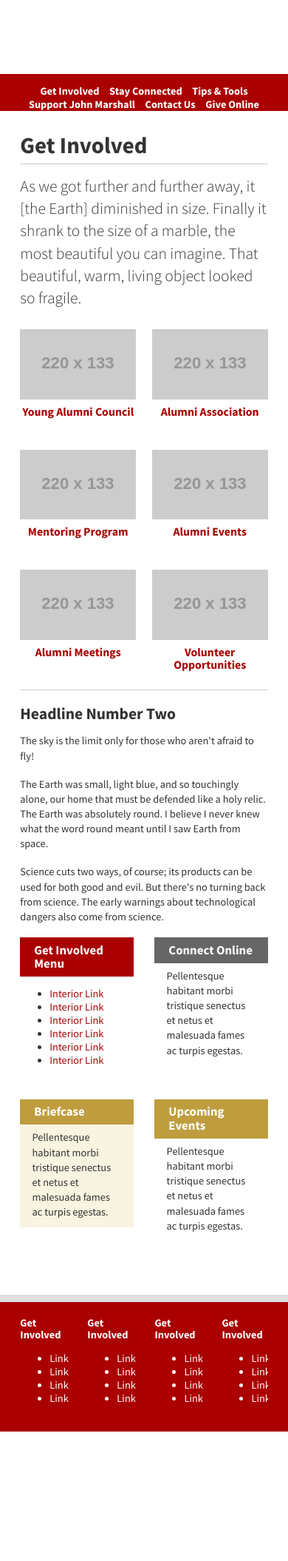
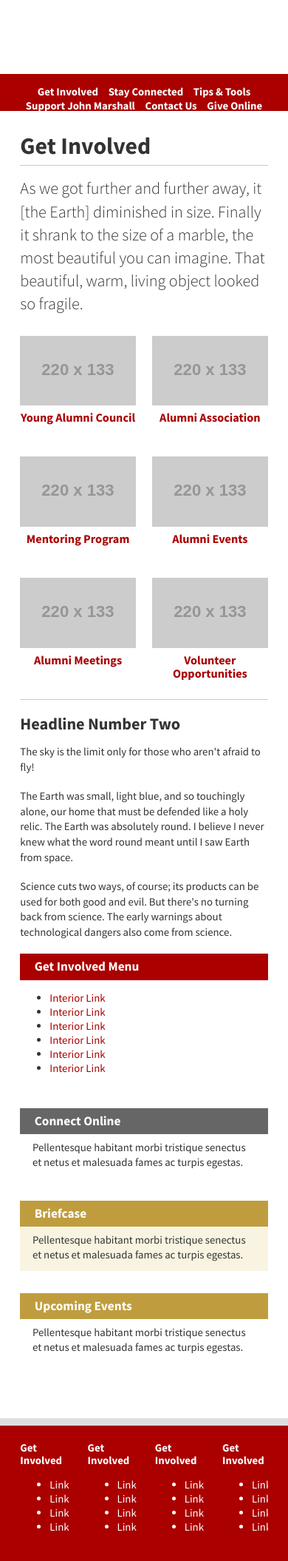
Before and after one commit to stephenkarpeles/alumni.jmls.edu, a PHP site: page /interior.php in a window 390 px wide. Shown: the whole page at 74% size. Before the commit the page ends 1935 px from the top, so only its background shows below. Run offline with PHP 8.4, Linux system fonts and the light colour scheme; grey boxes labelled with a size stand in for pictures from a placeholder-image service; some libraries are stand-ins or nearby versions.

Commit message:
Reverse min and max width

```diff
--- a/css/main.css
+++ b/css/main.css
@@ -690,59 +690,59 @@ h4 {
 .highlight-wrap {
   overflow: hidden;
   clear: both;
-  margin-left: -2em;
+  margin-left: -1.5em;
   padding: 0;
 }
-@media (max-width: 480px) {
+@media (min-width: 480px) {
   /* line 14, ../sass/components/_modules.scss */
   .highlight-wrap {
-    margin-left: -1.5em;
+    margin-left: -2em;
   }
 }
 
-/* line 22, ../sass/components/_modules.scss */
+/* line 21, ../sass/components/_modules.scss */
 .highlight-unit {
   position: relative;
   overflow: visible;
   float: left;
-  width: 33%;
-  padding-left: 2em;
+  width: 50%;
+  padding-left: 1.5em;
 }
-@media (max-width: 900px) {
-  /* line 22, ../sass/components/_modules.scss */
+@media (min-width: 480px) {
+  /* line 21, ../sass/components/_modules.scss */
   .highlight-unit {
-    width: 50%;
+    padding-left: 2em;
   }
 }
-@media (max-width: 480px) {
-  /* line 22, ../sass/components/_modules.scss */
+@media (min-width: 900px) {
+  /* line 21, ../sass/components/_modules.scss */
   .highlight-unit {
-    padding-left: 1.5em;
+    width: 33%;
   }
 }
 
-/* line 33, ../sass/components/_modules.scss */
+/* line 30, ../sass/components/_modules.scss */
 .highlight-header {
   padding-top: 0.25em;
-  height: 3.75em;
+  height: 4.75em;
   font-size: 1.1em;
   font-weight: 700;
   line-height: 1.1;
 }
-@media (max-width: 800px) {
-  /* line 33, ../sass/components/_modules.scss */
+@media (min-width: 360px) {
+  /* line 30, ../sass/components/_modules.scss */
   .highlight-header {
     height: 4em;
   }
 }
-@media (max-width: 360px) {
-  /* line 33, ../sass/components/_modules.scss */
+@media (min-width: 800px) {
+  /* line 30, ../sass/components/_modules.scss */
   .highlight-header {
-    height: 4.75em;
+    height: 3.75em;
   }
 }
 
-/* line 45, ../sass/components/_modules.scss */
+/* line 40, ../sass/components/_modules.scss */
 .header-bar {
   padding: .45em 1.125em .5em;
   font-weight: 700;
@@ -751,36 +751,36 @@ h4 {
   color: white;
 }
 
-/* line 52, ../sass/components/_modules.scss */
+/* line 47, ../sass/components/_modules.scss */
 .header-bar-red {
   background: #aa0000;
 }
 
-/* line 53, ../sass/components/_modules.scss */
+/* line 48, ../sass/components/_modules.scss */
 .header-bar-gray {
   background: #666666;
 }
 
-/* line 54, ../sass/components/_modules.scss */
+/* line 49, ../sass/components/_modules.scss */
 .header-bar-gold {
   background: #bf9d3e;
 }
 
-/* line 57, ../sass/components/_modules.scss */
+/* line 52, ../sass/components/_modules.scss */
 .feature-box {
   padding: .5em 1.125em .75em;
 }
-/* line 59, ../sass/components/_modules.scss */
+/* line 54, ../sass/components/_modules.scss */
 .feature-box :last-child {
   margin-bottom: 0;
 }
 
-/* line 62, ../sass/components/_modules.scss */
+/* line 57, ../sass/components/_modules.scss */
 .feature-box-gray {
   background: #e7e7e7;
 }
 
-/* line 63, ../sass/components/_modules.scss */
+/* line 58, ../sass/components/_modules.scss */
 .feature-box-gold {
   background: #f8f4e1;
 }
@@ -797,19 +797,19 @@ h4 {
 /* line 9, ../sass/partials/_base.scss */
 body {
   font-family: "Source Sans Pro", "Helvetica Neue", "HelveticaNeue-Light", "Helvetica Neue Light", Helvetica, Arial, sans-serif;
-  font-size: 1em;
+  font-size: 92.5%;
   color: #333333;
 }
-@media (max-width: 800px) {
+@media (min-width: 480px) {
   /* line 9, ../sass/partials/_base.scss */
   body {
     font-size: 95%;
   }
 }
-@media (max-width: 480px) {
+@media (min-width: 800px) {
   /* line 9, ../sass/partials/_base.scss */
   body {
-    font-size: 90%;
+    font-size: 100%;
   }
 }
 
@@ -947,7 +947,7 @@ li.grid-col {
 
 /* -- Breakpoint Tiny (.bp-tiny)
 ------------------------------------------------------------- */
-@media only screen and (max-width: 360px) {
+@media only screen and (min-width: 360px) {
   /* line 71, ../sass/layout/_grid.scss */
   .bp-tiny-col-1-1,
   .bp-tiny-col-set-1-1 .grid-col {
@@ -984,7 +984,7 @@ li.grid-col {
 }
 /* -- Breakpoint 1 (.bp1)
 ------------------------------------------------------------- */
-@media only screen and (max-width: 480px) {
+@media only screen and (min-width: 480px) {
   /* line 71, ../sass/layout/_grid.scss */
   .bp1-col-1-1,
   .bp1-col-set-1-1 .grid-col {
@@ -1021,7 +1021,7 @@ li.grid-col {
 }
 /* -- Breakpoint 2 (.bp2)
 ------------------------------------------------------------- */
-@media only screen and (max-width: 600px) {
+@media only screen and (min-width: 600px) {
   /* line 71, ../sass/layout/_grid.scss */
   .bp2-col-1-1,
   .bp2-col-set-1-1 .grid-col {
@@ -1058,7 +1058,7 @@ li.grid-col {
 }
 /* -- Breakpoint 3 (.bp3)
 ------------------------------------------------------------- */
-@media only screen and (max-width: 800px) {
+@media only screen and (min-width: 800px) {
   /* line 71, ../sass/layout/_grid.scss */
   .bp3-col-1-1,
   .bp3-col-set-1-1 .grid-col {
@@ -1095,7 +1095,7 @@ li.grid-col {
 }
 /* -- Breakpoint 4 (.bp4)
 ------------------------------------------------------------- */
-@media only screen and (max-width: 900px) {
+@media only screen and (min-width: 900px) {
   /* line 71, ../sass/layout/_grid.scss */
   .bp4-col-1-1,
   .bp4-col-set-1-1 .grid-col {
@@ -1130,9 +1130,9 @@ li.grid-col {
     width: 75%;
   }
 }
-/* -- Breakpoint 5 (.bp4)
+/* -- Breakpoint 5 (.bp5)
 ------------------------------------------------------------- */
-@media only screen and (max-width: 1000px) {
+@media only screen and (min-width: 1000px) {
   /* line 71, ../sass/layout/_grid.scss */
   .bp5-col-1-1,
   .bp5-col-set-1-1 .grid-col {
@@ -1167,9 +1167,9 @@ li.grid-col {
     width: 75%;
   }
 }
-/* -- Breakpoint 6 (.bp4)
+/* -- Breakpoint 6 (.bp6)
 ------------------------------------------------------------- */
-@media only screen and (max-width: 1100px) {
+@media only screen and (min-width: 1100px) {
   /* line 71, ../sass/layout/_grid.scss */
   .bp6-col-1-1,
   .bp6-col-set-1-1 .grid-col {
@@ -1206,83 +1206,73 @@ li.grid-col {
 }
 /* line 1, ../sass/layout/_layout.scss */
 .container {
-  max-width: 980px;
+  width: 86%;
   margin: 0 auto;
 }
-@media (max-width: 1100px) {
+@media (min-width: 800px) {
   /* line 1, ../sass/layout/_layout.scss */
   .container {
-    max-width: 900px;
+    width: 700px;
   }
 }
-@media (max-width: 1000px) {
+@media (min-width: 900px) {
   /* line 1, ../sass/layout/_layout.scss */
   .container {
-    max-width: 800px;
+    width: 800px;
   }
 }
-@media (max-width: 900px) {
+@media (min-width: 1000px) {
   /* line 1, ../sass/layout/_layout.scss */
   .container {
-    max-width: 700px;
+    width: 900px;
   }
 }
-@media (max-width: 800px) {
+@media (min-width: 1100px) {
   /* line 1, ../sass/layout/_layout.scss */
   .container {
-    max-width: 86%;
+    width: 980px;
   }
 }
 
-/* line 15, ../sass/layout/_layout.scss */
-.pull-right-above-bp1,
-.pull-right-above-bp2,
-.pull-right-above-bp3,
-.pull-right-above-bp4,
-.pull-right-above-bp5,
-.pull-right-above-bp6 {
-  float: right;
-}
-
-@media (max-width: 480px) {
-  /* line 18, ../sass/layout/_layout.scss */
+@media (min-width: 480px) {
+  /* line 10, ../sass/layout/_layout.scss */
   .pull-right-above-bp1 {
-    float: left;
+    float: right;
   }
 }
 
-@media (max-width: 600px) {
-  /* line 19, ../sass/layout/_layout.scss */
+@media (min-width: 600px) {
+  /* line 11, ../sass/layout/_layout.scss */
   .pull-right-above-bp2 {
-    float: left;
+    float: right;
   }
 }
 
-@media (max-width: 800px) {
-  /* line 20, ../sass/layout/_layout.scss */
+@media (min-width: 800px) {
+  /* line 12, ../sass/layout/_layout.scss */
   .pull-right-above-bp3 {
-    float: left;
+    float: right;
   }
 }
 
-@media (max-width: 900px) {
-  /* line 21, ../sass/layout/_layout.scss */
+@media (min-width: 900px) {
+  /* line 13, ../sass/layout/_layout.scss */
   .pull-right-above-bp4 {
-    float: left;
+    float: right;
   }
 }
 
-@media (max-width: 1000px) {
-  /* line 22, ../sass/layout/_layout.scss */
+@media (min-width: 1000px) {
+  /* line 14, ../sass/layout/_layout.scss */
   .pull-right-above-bp5 {
-    float: left;
+    float: right;
   }
 }
 
-@media (max-width: 1100px) {
-  /* line 23, ../sass/layout/_layout.scss */
+@media (min-width: 1100px) {
+  /* line 15, ../sass/layout/_layout.scss */
   .pull-right-above-bp6 {
-    float: left;
+    float: right;
   }
 }
 
--- a/index.php
+++ b/index.php
@@ -4,7 +4,7 @@
 	<!-- Begin Content -->
 	<section>
 		<div class="grid-wrap">
-			<div class="grid-col">
+			<div class="grid-col bp1-col-1-2">
 				<h1>Headline One</h1>
 				<p>Never in all their history <a href="" class="bold">have men</a> been able truly to conceive of the world as one: a single sphere, a globe, having the qualities of a globe, a round earth in which all the directions eventually meet, in which there is no center because every point, or none, is center — an equal earth which all men occupy as equals. The airman's earth, if free men make it, will be truly round: a globe in practice, not in theory.</p>
 				<h2>Second Headline</h2>
@@ -20,7 +20,7 @@
 				</div>
 			</div>
 
-			<div class="grid-col">
+			<div class="grid-col bp1-col-1-2">
 				<h1>Headline One</h1>
 				<p>Never in all their history <a href="" class="bold">have men</a> been able truly to conceive of the world as one: a single sphere, a globe, having the qualities of a globe, a round earth in which all the directions eventually meet, in which there is no center because every point, or none, is center — an equal earth which all men occupy as equals. The airman's earth, if free men make it, will be truly round: a globe in practice, not in theory.</p>
 				<h2>Second Headline</h2>
--- a/interior.php
+++ b/interior.php
@@ -4,7 +4,7 @@
 	<!-- Begin Content -->
 	<section>
 		<div class="grid-wrap">
-			<div class="grid-col col-3-4 bp3-col-1-1 pull-right-above-bp3">
+			<div class="grid-col bp3-col-3-4 pull-right-above-bp1">
 
 				<!-- Main -->
 				<article class="main">
@@ -53,13 +53,13 @@
 				<!-- End Main -->
 			</div><!-- .grid-col -->
 
-			<div class="grid-col col-1-4 bp3-col-1-1">
+			<div class="grid-col bp3-col-1-4">
 				<!-- Sidebar -->
 				<aside class="sidebar">
 
 					<div class="grid-wrap">
 
-						<div class="grid-col bp3-col-1-2 bp1-col-1-1">
+						<div class="grid-col col-1-1 bp1-col-1-2 bp3-col-1-1">
 							<div class="module mar-bot-large">
 								<div class="header-bar header-bar-red">Get Involved Menu</div>
 								<ul>
@@ -73,7 +73,7 @@
 							</div>
 						</div>
 
-						<div class="grid-col bp3-col-1-2 bp1-col-1-1">
+						<div class="grid-col col-1-1 bp1-col-1-2 bp3-col-1-1">
 							<div class="module mar-bot-large">
 								<div class="header-bar header-bar-gray">Connect Online</div>
 								<div class="feature-box feature">
@@ -86,7 +86,7 @@
 
 					<div class="grid-wrap">
 
-						<div class="grid-col bp3-col-1-2 bp1-col-1-1">
+						<div class="grid-col col-1-1 bp1-col-1-2 bp3-col-1-1">
 							<div class="module mar-bot-large">
 								<div class="header-bar header-bar-gold">Briefcase</div>
 								<div class="feature-box feature-box-gold">
@@ -95,7 +95,7 @@
 							</div>
 						</div>
 
-						<div class="grid-col bp3-col-1-2 bp1-col-1-1">
+						<div class="grid-col col-1-1 bp1-col-1-2 bp3-col-1-1">
 							<div class="module mar-bot-large">
 								<div class="header-bar header-bar-gold">Upcoming Events</div>
 								<div class="feature-box">
--- a/sass/components/_modules.scss
+++ b/sass/components/_modules.scss
@@ -14,32 +14,27 @@
 .highlight-wrap {
 	overflow: hidden;
 	clear: both;
-	margin-left: -2em;
+	margin-left: -1.5em;
 	padding: 0;
-	@include breakpoint(bp1) {
-		margin-left: -1.5em; }	}
+	@include breakpoint(bp1) { margin-left: -2em; } }
 
 .highlight-unit {
 	position: relative;
 	overflow: visible;
 	float: left;
-	width: 33%;
-	padding-left: 2em;
-	@include breakpoint(bp4) {
-		width: 50%; }
-	@include breakpoint(bp1) {
-		padding-left: 1.5em; } }
+	width: 50%;
+	padding-left: 1.5em;
+	@include breakpoint(bp1) { padding-left: 2em; }
+	@include breakpoint(bp4) { width: 33%; } }
 
 .highlight-header {
 	padding-top: $base-spacing-unit/2;
-	height: 3.75em;
+	height: 4.75em;
 	font-size: $font-size-delta;
 	font-weight: 700;
 	line-height: $line-height-lowest;
-	@include breakpoint(bp3) {
-		height: 4em; }
-	@include breakpoint(bp-tiny) {
-		height: 4.75em; } }
+	@include breakpoint(bp-tiny) { height: 4em; }
+	@include breakpoint(bp3) { height: 3.75em; } }
 
 // Header Bars
 .header-bar {
--- a/sass/layout/_layout.scss
+++ b/sass/layout/_layout.scss
@@ -1,23 +1,15 @@
 .container {
-	max-width: 980px;
+	width: 86%;
   margin: 0 auto;
-  @include breakpoint(bp6) { max-width: 900px; }
-  @include breakpoint(bp5) { max-width: 800px; }
-  @include breakpoint(bp4) { max-width: 700px; }
-  @include breakpoint(bp3) { max-width: 86%;   } }
+  @include breakpoint(bp3) { width: 700px; }
+  @include breakpoint(bp4) { width: 800px; }
+  @include breakpoint(bp5) { width: 900px; }
+  @include breakpoint(bp6) { width: 980px; } }
 
  // Change order of elements at certain breakpoints
-.pull-right-above-bp1,
-.pull-right-above-bp2,
-.pull-right-above-bp3,
-.pull-right-above-bp4,
-.pull-right-above-bp5,
-.pull-right-above-bp6 {
-	float: right; }
-
-.pull-right-above-bp1 { @include breakpoint(bp1) { float: left; } }
-.pull-right-above-bp2 { @include breakpoint(bp2) { float: left; } }
-.pull-right-above-bp3 { @include breakpoint(bp3) { float: left; } }
-.pull-right-above-bp4 { @include breakpoint(bp4) { float: left; } }
-.pull-right-above-bp5 { @include breakpoint(bp5) { float: left; } }
-.pull-right-above-bp6 { @include breakpoint(bp6) { float: left; } }
+.pull-right-above-bp1 { @include breakpoint(bp1) { float: right; } }
+.pull-right-above-bp2 { @include breakpoint(bp2) { float: right; } }
+.pull-right-above-bp3 { @include breakpoint(bp3) { float: right; } }
+.pull-right-above-bp4 { @include breakpoint(bp4) { float: right; } }
+.pull-right-above-bp5 { @include breakpoint(bp5) { float: right; } }
+.pull-right-above-bp6 { @include breakpoint(bp6) { float: right; } }
--- a/sass/partials/_base.scss
+++ b/sass/partials/_base.scss
@@ -8,10 +8,10 @@
 
 body {
 	font-family: $font-stack;
-	font-size: 1em;
+	font-size: 92.5%;
 	color: $text-color;
-  @include breakpoint(bp3) { font-size: 95%; }
-  @include breakpoint(bp1) { font-size: 90%; } }
+  @include breakpoint(bp1) { font-size: 95%; }
+  @include breakpoint(bp3) { font-size: 100%; } }
 
 p {
 	margin: 0 0 1.25em;
```
Also changed, not shown: compass_app_log.txt (+24 -0 lines), sass/components/_responsive.scss (+7 -7 lines), sass/layout/_grid.scss (+9 -9 lines), sass/components/_typography.scss (line endings or trailing spaces).
